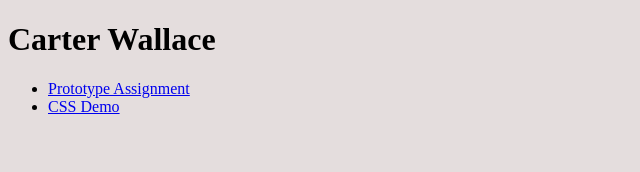
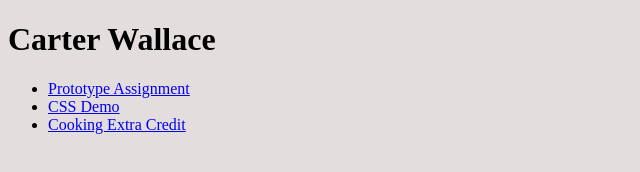
Before and after one commit to csmountain/ifsc-1103-01-wallace, a plain HTML site: page index.html in a window 1280 px wide. Shown: the whole page, without its empty margins (0-640 px from the left). Drawn offline with Linux system fonts and the light colour scheme.

Commit message:
added extra credit assignment tab

```diff
--- a/index.html
+++ b/index.html
@@ -17,6 +17,7 @@
     <ul>
       <li><a href="prototype/index.html">Prototype Assignment</a></li>
       <li><a href="css-demo/index.html" title="CSS Demo Project">CSS Demo</a></li>
+      <li><a href="css-demo/assets/img/urockcss.png" title="Cooking Extra Credit">Cooking Extra Credit</a></li>
     </ul>
   </nav>
 </body>
```
Also changed, not shown: css-demo/assets/img/urockcss.png (added).
